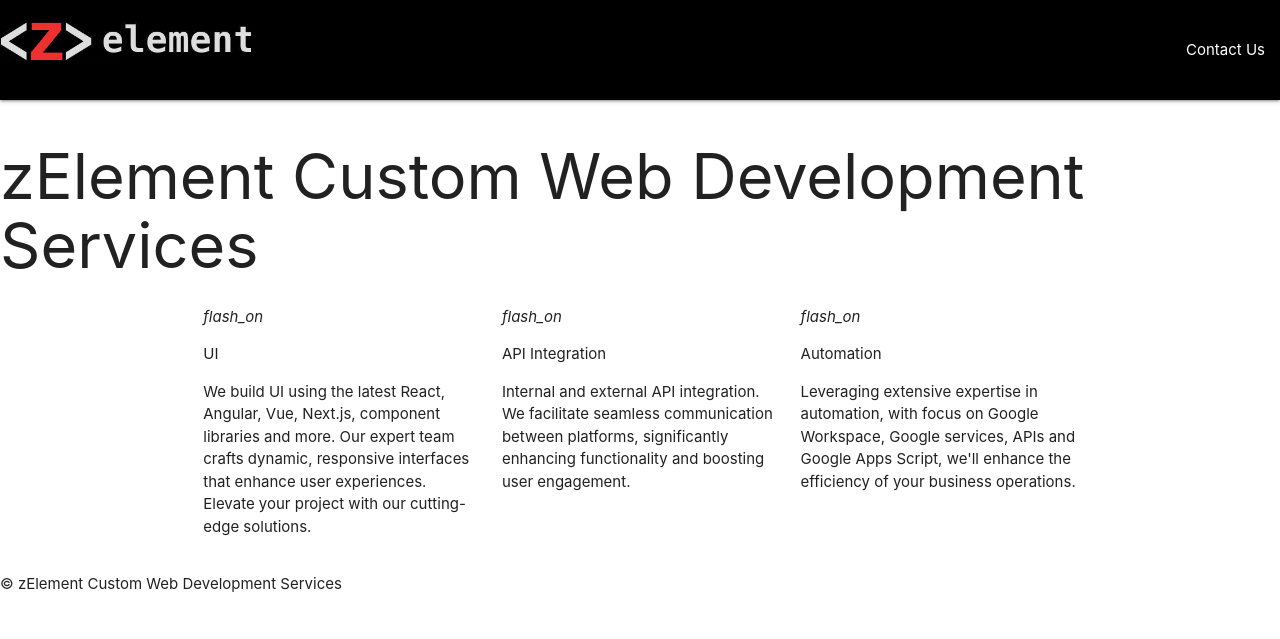
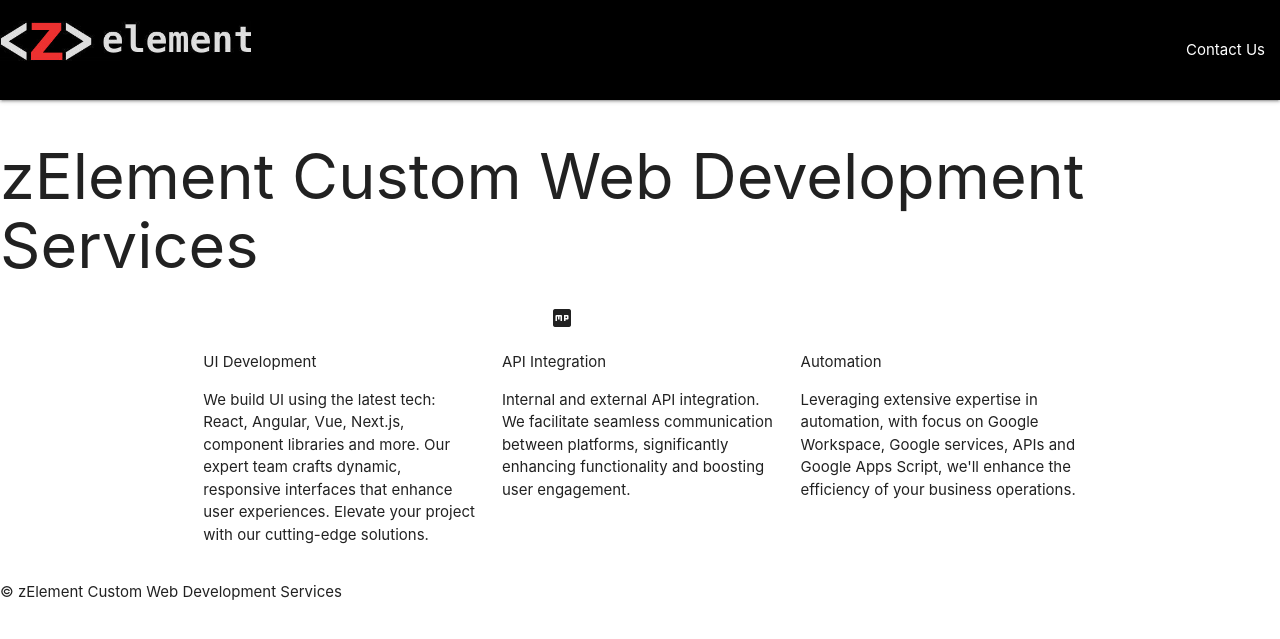
Before and after one commit to jorawebdev/jorawebdev.github.io, a Jekyll site: the page built from index.md, in a window 1280 px wide. Shown: the top 639 px of the page. Built offline with Jekyll 4.4.1, drawn with Linux system fonts in a browser that asks for light colours.

Commit message:
Update default.html

```diff
--- a/_layouts/default.html
+++ b/_layouts/default.html
@@ -6,6 +6,8 @@
     <link rel="stylesheet" href="{{ '/assets/main.css' | relative_url }}">
     <!-- Compiled and minified CSS -->
     <link rel="stylesheet" href="https://cdnjs.cloudflare.com/ajax/libs/materialize/1.0.0/css/materialize.min.css">
+    <link href="https://fonts.googleapis.com/css?family=Inconsolata" rel="stylesheet" type="text/css">
+    <link href="https://fonts.googleapis.com/icon?family=Material+Icons" rel="stylesheet">
     <meta name="viewport" content="width=device-width, initial-scale=1.0"/>
 </head>
 <body>
@@ -24,17 +26,17 @@
         <div class="container">
             <div class="row">
               <div class="col s4">
-                  <i class="material-icons">flash_on</i>
-                  <p class="promo-caption">UI</p>
-                  <p>We build UI using the latest React, Angular, Vue, Next.js, component libraries and more. Our expert team crafts dynamic, responsive interfaces that enhance user experiences. Elevate your project with our cutting-edge solutions.</p>
+                  <i class="material-icons">browse_activity</i>
+                  <p class="promo-caption">UI Development</p>
+                  <p>We build UI using the latest tech: React, Angular, Vue, Next.js, component libraries and more. Our expert team crafts dynamic, responsive interfaces that enhance user experiences. Elevate your project with our cutting-edge solutions.</p>
               </div>
               <div class="col s4">
-                  <i class="material-icons">flash_on</i>
+                  <i class="material-icons">component_exchange</i>
                   <p class="promo-caption">API Integration</p>
                   <p>Internal and external API integration. We facilitate seamless communication between platforms, significantly enhancing functionality and boosting user engagement.</p>
               </div>
                 <div class="col s4">
-                    <i class="material-icons">flash_on</i>
+                    <i class="material-icons">automation</i>
                     <p class="promo-caption">Automation</p>
                     <p>Leveraging extensive expertise in automation, with focus on Google Workspace, Google services, APIs and Google Apps Script, we'll enhance the efficiency of your business operations.</p>
                 </div>
```
